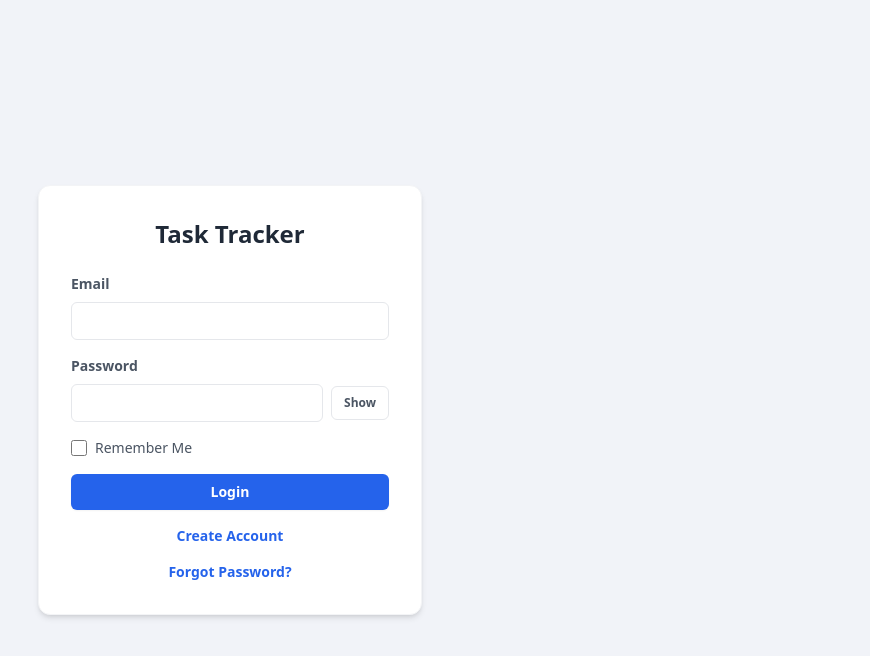
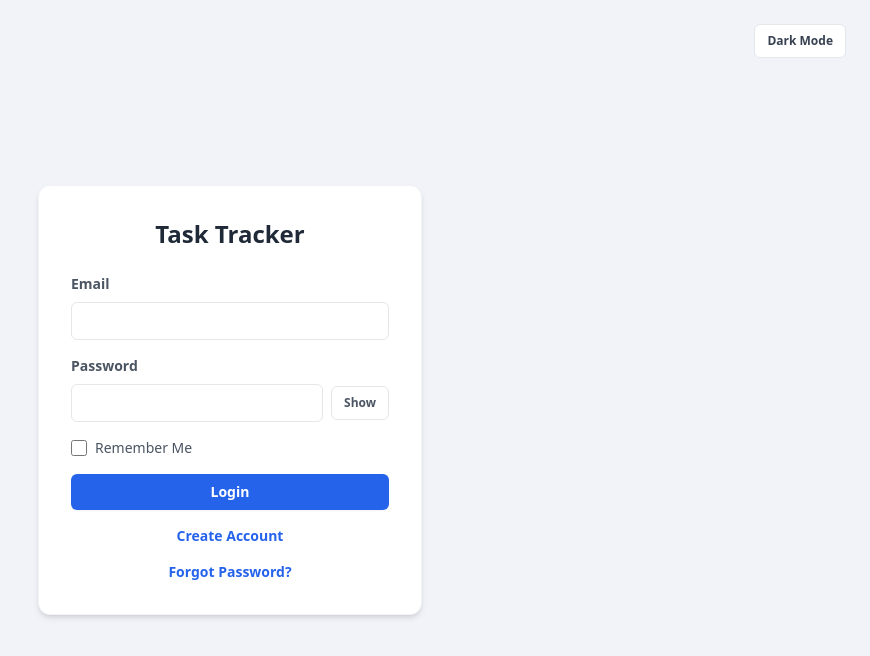
Before and after one commit to Ghaffar0610/task-tracker-dashboard, a React (Vite) app in the folder frontend/: page / in a window 1280 px wide. Shown: the top 656 px of the page, without its empty margins (410-1280 px from the left). Built offline with nearby package versions, Linux system fonts and the light colour scheme; no server answers.

Commit message:
feat(auth): add theme toggle on login and register pages

```diff
--- a/frontend/src/pages/Login.jsx
+++ b/frontend/src/pages/Login.jsx
@@ -2,6 +2,7 @@ import { useEffect, useState } from "react";
 import { useNavigate } from "react-router-dom";
 import { useAuth } from "../context/AuthContext";
 import { API_BASE_URL } from "../config/api";
+import { applyTheme, getStoredTheme, saveTheme } from "../utils/theme";
 
 const Login = () => {
   const { isAuthenticated, login } = useAuth();
@@ -11,6 +12,7 @@ const Login = () => {
   const [remember, setRemember] = useState(false);
   const [showPassword, setShowPassword] = useState(false);
   const [error, setError] = useState("");
+  const [theme, setTheme] = useState(() => getStoredTheme());
   const emailRegex = /^[^\s@]+@[^\s@]+\.[^\s@]+$/;
 
   useEffect(() => {
@@ -18,6 +20,11 @@ const Login = () => {
       navigate("/dashboard", { replace: true });
     }
   }, [isAuthenticated, navigate]);
+
+  useEffect(() => {
+    applyTheme(theme);
+    saveTheme(theme);
+  }, [theme]);
 
   const handleSubmit = async (event) => {
     event.preventDefault();
@@ -63,6 +70,13 @@ const Login = () => {
 
   return (
     <div className="flex min-h-screen items-center justify-center bg-[#f1f3f8] px-4 dark:bg-slate-950">
+      <button
+        type="button"
+        onClick={() => setTheme((prev) => (prev === "dark" ? "light" : "dark"))}
+        className="absolute right-4 top-4 rounded-md border border-gray-200 bg-white px-3 py-2 text-xs font-semibold text-gray-700 hover:bg-gray-50 dark:border-slate-700 dark:bg-slate-900 dark:text-slate-200 dark:hover:bg-slate-800 sm:right-6 sm:top-6"
+      >
+        {theme === "dark" ? "Light Mode" : "Dark Mode"}
+      </button>
       <div className="w-full max-w-sm rounded-xl border border-gray-100 bg-white p-8 shadow-md dark:border-slate-800 dark:bg-slate-900">
         <h1 className="text-center text-2xl font-semibold text-gray-800 dark:text-slate-100">
           Task Tracker
--- a/frontend/src/pages/Register.jsx
+++ b/frontend/src/pages/Register.jsx
@@ -2,6 +2,7 @@ import { useEffect, useState } from "react";
 import { useNavigate, useSearchParams } from "react-router-dom";
 import { useAuth } from "../context/AuthContext";
 import { API_BASE_URL } from "../config/api";
+import { applyTheme, getStoredTheme, saveTheme } from "../utils/theme";
 
 const Register = () => {
   const { isAuthenticated, login } = useAuth();
@@ -13,6 +14,7 @@ const Register = () => {
   const [remember, setRemember] = useState(false);
   const [showPassword, setShowPassword] = useState(false);
   const [error, setError] = useState("");
+  const [theme, setTheme] = useState(() => getStoredTheme());
   const emailRegex = /^[^\s@]+@[^\s@]+\.[^\s@]+$/;
 
   useEffect(() => {
@@ -20,6 +22,11 @@ const Register = () => {
       navigate("/dashboard", { replace: true });
     }
   }, [isAuthenticated, navigate]);
+
+  useEffect(() => {
+    applyTheme(theme);
+    saveTheme(theme);
+  }, [theme]);
 
   const handleSubmit = async (event) => {
     event.preventDefault();
@@ -66,6 +73,13 @@ const Register = () => {
 
   return (
     <div className="flex min-h-screen items-center justify-center bg-[#f1f3f8] px-4 dark:bg-slate-950">
+      <button
+        type="button"
+        onClick={() => setTheme((prev) => (prev === "dark" ? "light" : "dark"))}
+        className="absolute right-4 top-4 rounded-md border border-gray-200 bg-white px-3 py-2 text-xs font-semibold text-gray-700 hover:bg-gray-50 dark:border-slate-700 dark:bg-slate-900 dark:text-slate-200 dark:hover:bg-slate-800 sm:right-6 sm:top-6"
+      >
+        {theme === "dark" ? "Light Mode" : "Dark Mode"}
+      </button>
       <div className="w-full max-w-sm rounded-xl border border-gray-100 bg-white p-8 shadow-md dark:border-slate-800 dark:bg-slate-900">
         <h1 className="text-center text-2xl font-semibold text-gray-800 dark:text-slate-100">
           Task Tracker
--- a/frontend/src/utils/theme.js
+++ b/frontend/src/utils/theme.js
@@ -1,3 +1,5 @@
+const THEME_STORAGE_KEY = "tt-preauth-theme";
+
 export const applyTheme = (theme) => {
   if (typeof document === "undefined") return;
 
@@ -9,3 +11,13 @@ export const applyTheme = (theme) => {
   const shouldUseDark = theme === "dark" || (theme === "system" && prefersDark);
   document.documentElement.classList.toggle("dark", Boolean(shouldUseDark));
 };
+
+export const getStoredTheme = () => {
+  if (typeof window === "undefined") return "light";
+  return localStorage.getItem(THEME_STORAGE_KEY) || "light";
+};
+
+export const saveTheme = (theme) => {
+  if (typeof window === "undefined") return;
+  localStorage.setItem(THEME_STORAGE_KEY, theme);
+};
```
